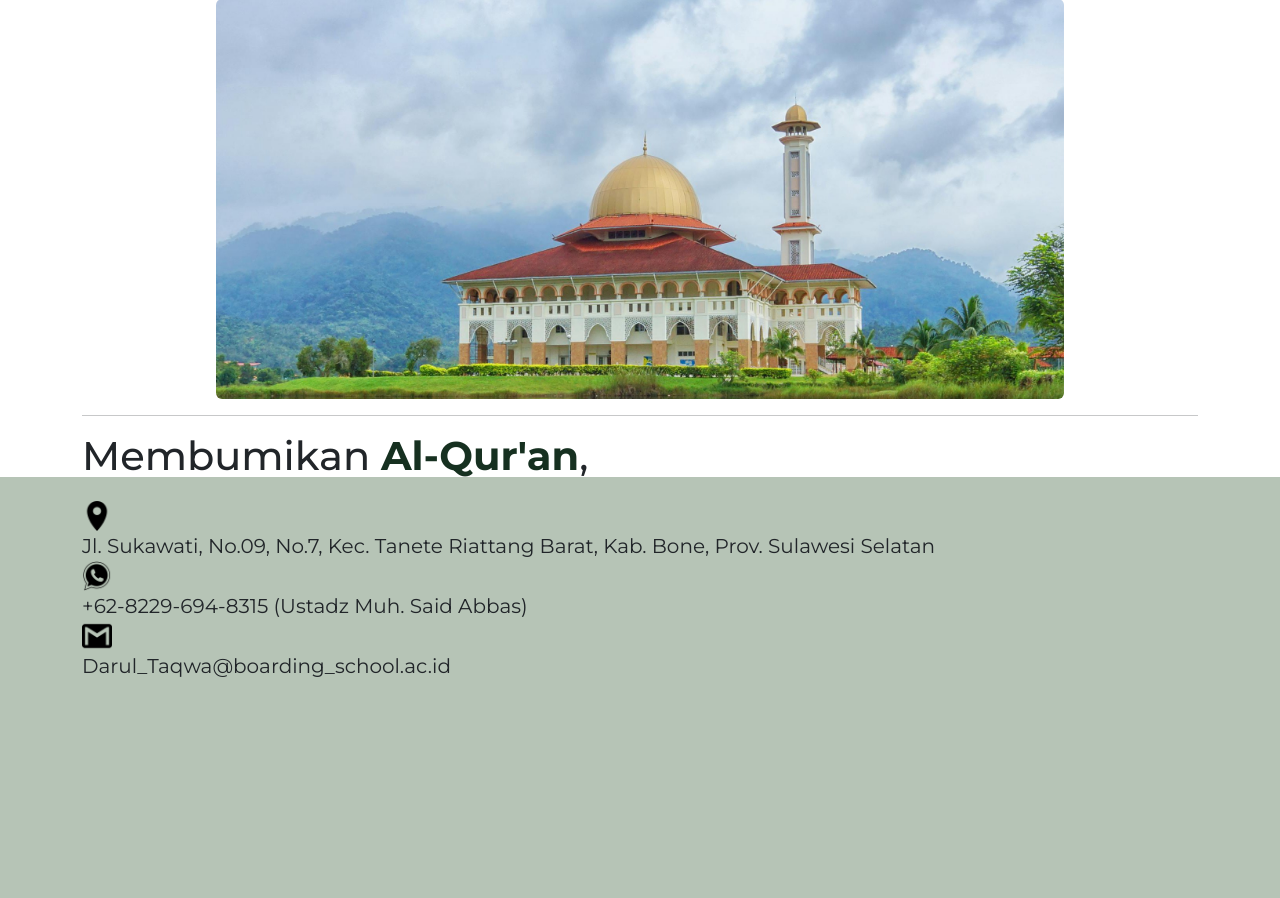
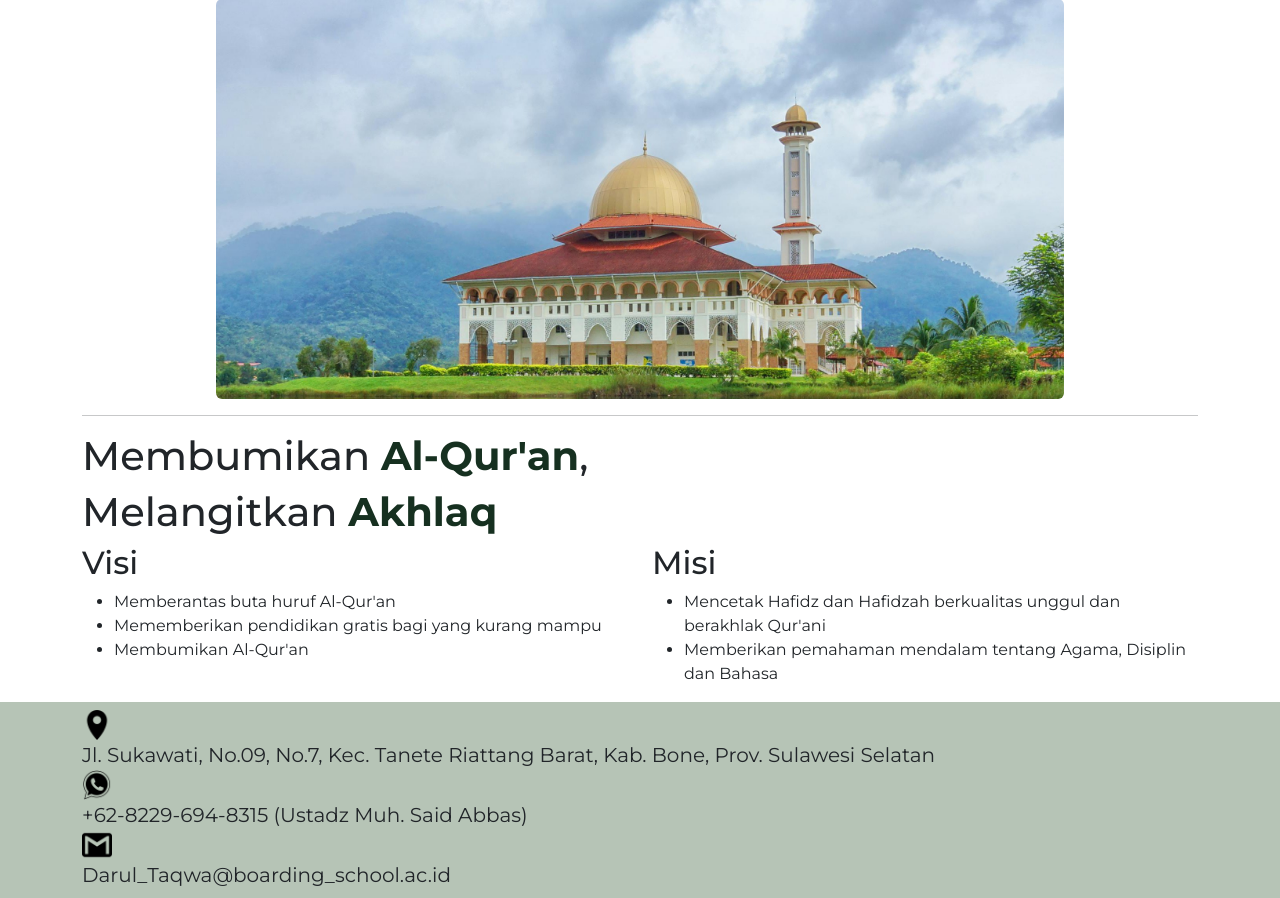
Before and after one commit to AhsanulKhaliq/Copy-dari-Mario, a PHP site: page / in a window 1280 px wide. Shown: the part 95-993 px from the top of the page. Before the commit the page ends 772 px from the top, so only its background shows below. Run offline with PHP 8.4, Linux system fonts and the light colour scheme.

Commit message:
perbaikan footer

```diff
--- a/footer.php
+++ b/footer.php
@@ -1,10 +1,9 @@
-    <footer class="bd-footer py-4 py-md-4 mt-4 bg-body-tertiary fixed-bottom" style="background-color: #B6C4B6; font-family: Montserrat;">
+    <footer class="bd-footer py-2 bg-body-tertiary absolute-bottom" style="background-color: #B6C4B6; font-family: Montserrat;">
     <div class="container">
-            <div class="col-md-11">
-            <img src="assets/pngwing.png" style="width: 30px; height:30px;" class='d-block me-2'></img>
-            <span class="fs-5">Jl. Sukawati, No.09, No.7, Kec. Tanete Riattang Barat, Kab. Bone, Prov. Sulawesi Selatan</spanp>
-            <span class="fs-5"><img src="assets/kontak.png" style="width: 30px; height:30px;" class='d-block me-2'>+62-8229-694-8315 (Ustadz Muh. Said Abbas)</img></spanp>
-            <span class="fs-5"><img src="assets/gmail.png" style="width: 30px; height:30px;" class='d-block me-2'>Darul_Taqwa@boarding_school.ac.id</img></span>
+            <div>
+            <span class="fs-5"><img src="assets/pngwing.png" style="width: 30px; height:30px;" class='d-block me-2'>Jl. Sukawati, No.09, No.7, Kec. Tanete Riattang Barat, Kab. Bone, Prov. Sulawesi Selatan</span>
+            <span class="fs-5"><img src="assets/kontak.png" style="width: 30px; height:30px;" class='d-block me-2'>+62-8229-694-8315 (Ustadz Muh. Said Abbas)</span>
+            <span class="fs-5"><img src="assets/gmail.png" style="width: 30px; height:30px;" class='d-block me-2'>Darul_Taqwa@boarding_school.ac.id</span>
             </div>
     </footer>
     <script src="https://cdn.jsdelivr.net/npm/bootstrap@523distjsbootstrapbundleminjs" integrity="sha384-kenU1KFdBIe4zVF0s0G1M5b4hcpxyD9F7jL+jjXkk+Q2h455rYXK/7HAuoJl+0I4" crossorigin="anonymous"></script>
```
